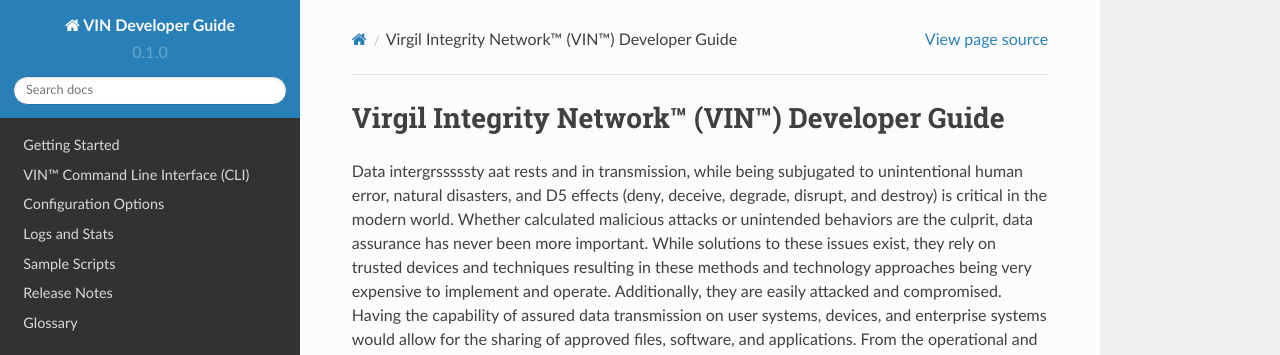
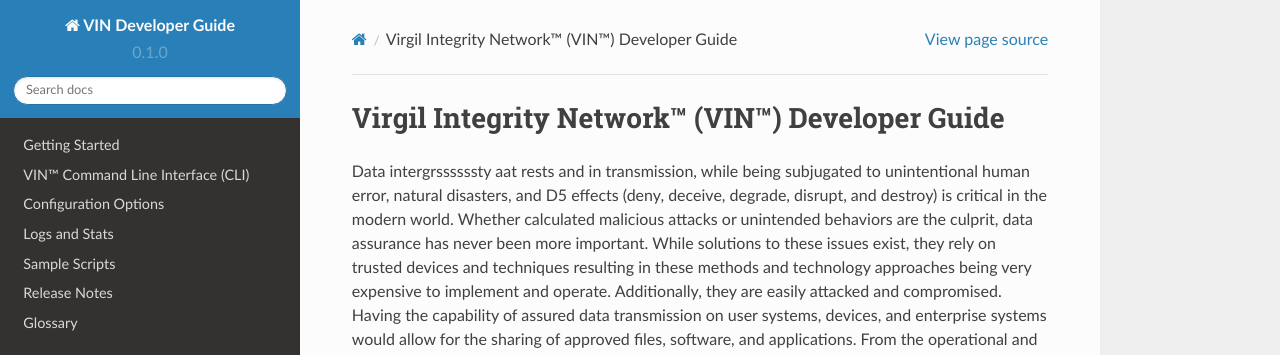
Before and after one commit to Market-Insight-Solutions-LLC/vin-developer-guide, a Sphinx documentation site: the page built from docs/source/index.rst, in a window 1280 px wide. Shown: the top 355 px of the page. Built offline with Sphinx 7.4.7 and the Read the Docs theme 2.0.0, drawn with Linux system fonts in a browser that asks for light colours; some of the changed text lies outside the part shown.

```diff
--- a/docs/source/conf.py
+++ b/docs/source/conf.py
@@ -55,7 +55,7 @@
 #html_style = 'css/custom.css'
 
 def setup(app):
-    app.add_css_file('custom.css', 700)
+    app.add_css_file('custom.css', 800)
 #html_css_files = [
 #    'css/custom.css',
 #]
--- a/docs/source/index.rst
+++ b/docs/source/index.rst
@@ -16,7 +16,7 @@
 
 
 
-Data intergrsssssty aat rests and in transmission, while being subjugated to unintentional human error, natural disasters, and D5 effects (deny, deceive, degrade, disrupt, and destroy) is critical in the modern world. Whether calculated malicious attacks or unintended behaviors are the culprit, data assurance has never been more important. While solutions to these issues exist, they rely on trusted devices and techniques resulting in these methods and technology approaches being very expensive to implement and operate. Additionally, they are easily attacked and compromised. Having the capability of assured data transmission on user systems, devices, and enterprise systems would allow for the sharing of approved files, software, and applications. From the operational and strategic perspective, there is a significant need to ensure that data integrity is assured when data is being uploaded to or transmitted from mission critical systems and data repositories.
+Data intergrssssssty aat rests and in transmission, while being subjugated to unintentional human error, natural disasters, and D5 effects (deny, deceive, degrade, disrupt, and destroy) is critical in the modern world. Whether calculated malicious attacks or unintended behaviors are the culprit, data assurance has never been more important. While solutions to these issues exist, they rely on trusted devices and techniques resulting in these methods and technology approaches being very expensive to implement and operate. Additionally, they are easily attacked and compromised. Having the capability of assured data transmission on user systems, devices, and enterprise systems would allow for the sharing of approved files, software, and applications. From the operational and strategic perspective, there is a significant need to ensure that data integrity is assured when data is being uploaded to or transmitted from mission critical systems and data repositories.
 
 
 
```
